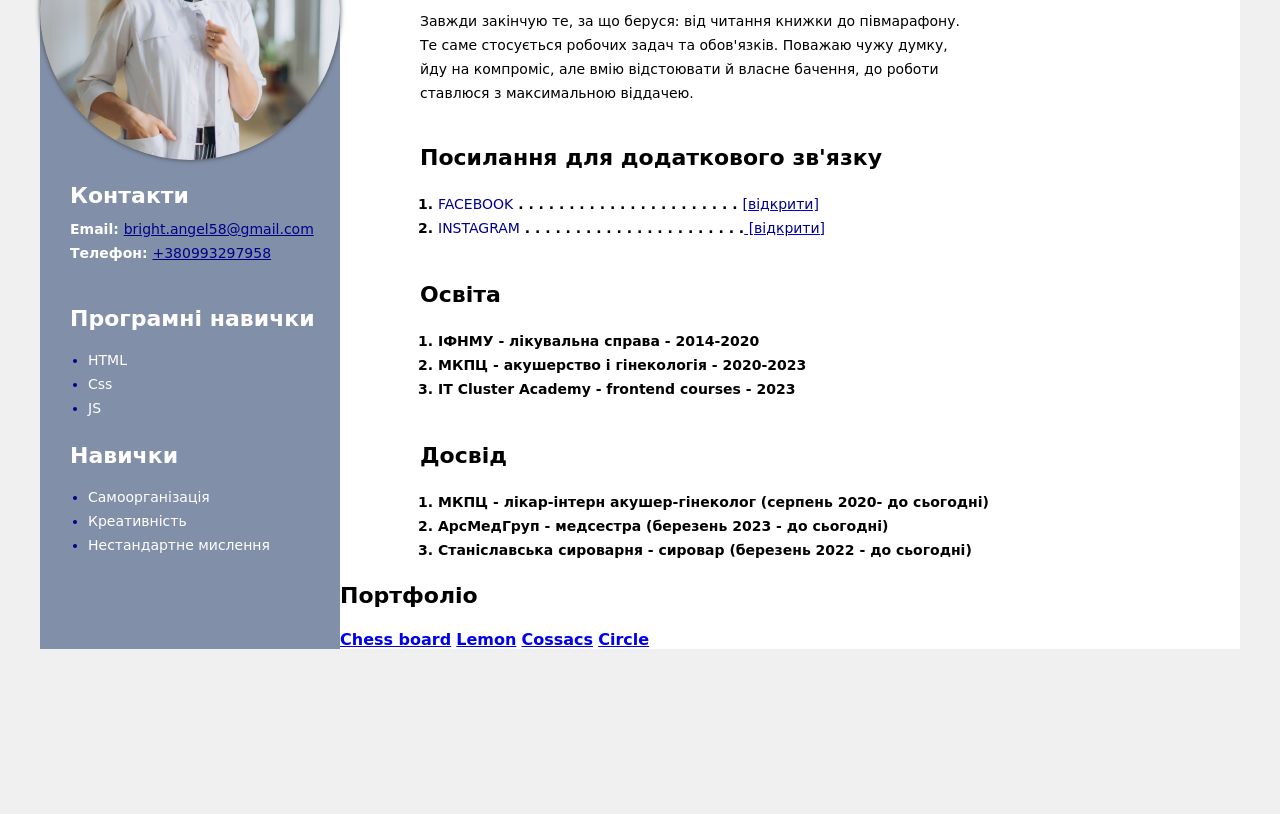
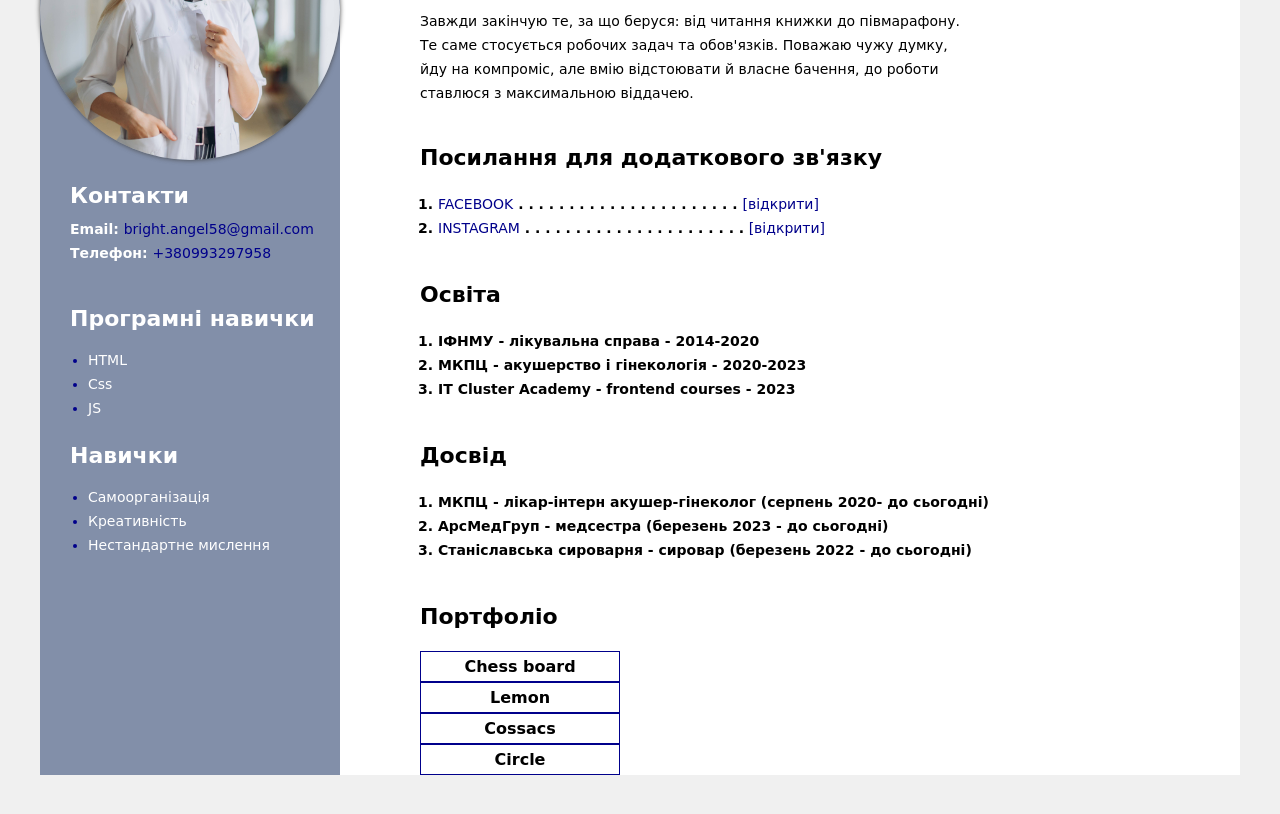
Before and after one commit to hanna-tsybii/hanna-tsybii.github.io, a plain HTML site: page index.html in a window 1280 px wide. Shown: the part 178-992 px from the top of the page. Before the commit the page ends 867 px from the top, so only its background shows below. Drawn offline with Linux system fonts and the light colour scheme; a web font is replaced by a local one.

Commit message:
Add files via upload

```diff
--- a/styles/styl.css
+++ b/styles/styl.css
@@ -3,7 +3,7 @@
 * {
 	margin: 10;
 	padding: 10;
-	box-sizing: content-box;
+	box-sizing: border-box;
 	font-family: 'Alkatra', cursive;
 }
 body {
@@ -76,6 +76,27 @@ h3 {
 }
 .work {
 	margin-left: 80px;
+	padding-bottom: 5px;
+}
+.portfolio {
+	margin-left: 80px;
+}
+.task {
+	display: block;
+	width: 200px;
+	border: 1px solid darkblue;
+	padding: 5px;
+	text-align: center;
+	text-decoration: none;
+	color: #000;
+}
+a {
+	text-decoration: none;
+}
+.task:hover {
+	border: 2px solid #fff;
+	color: white;
+	background: #828FA9;
 }
 .aside {
 	background-color: #828FA9;
```
